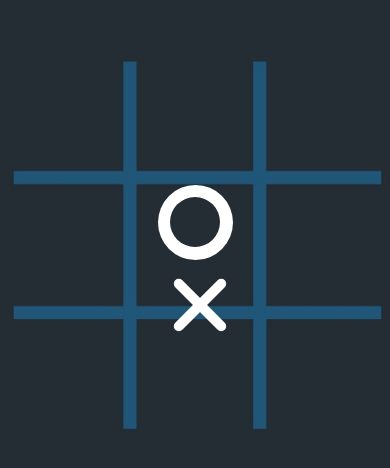
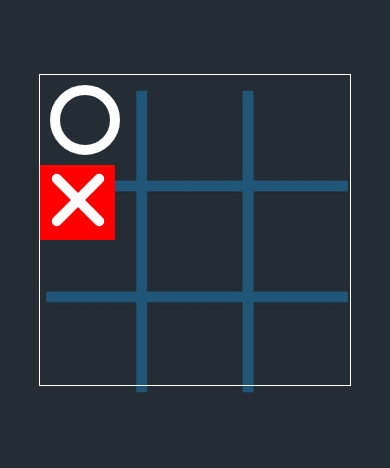
Before and after one commit to Jusav503/tictactoe, a React Native app: screen / in a window 390 px wide. Shown: the part 200-668 px from the top of the page. Built offline with nearby package versions, Linux system fonts and the light colour scheme.

Commit message:
line and crossline updated

```diff
--- a/App.js
+++ b/App.js
@@ -1,20 +1,20 @@
-import { StatusBar } from 'expo-status-bar';
-import React from 'react';
-import { ImageBackground, StyleSheet, View, Text } from 'react-native';
-import bg from "./assets/images/bg.jpeg"
+import { StatusBar } from "expo-status-bar";
+import React from "react";
+import { ImageBackground, StyleSheet, View, Text } from "react-native";
+import bg from "./assets/images/bg.jpeg";
 
 export default function App() {
   return (
     <View style={styles.container}>
       <StatusBar style="light" />
-      <ImageBackground source={bg} style={styles.background}>
-        <View style={styles.circle}>
-          <View style={styles.innerCircle}/>
-        </View>
+      <ImageBackground source={bg} style={styles.background} resizeMode="contain">
+        <View style={styles.map}>
+          <View style={styles.circle} />
 
-        <View>
-          <View style={styles.crossLine} />
-          <View style={[styles.crossLine, styles.crossLineReversed]}/>
+          <View style={styles.cross}>
+            <View style={styles.crossLine} />
+            <View style={[styles.crossLine, styles.crossLineReversed]} />
+          </View>
         </View>
       </ImageBackground>
     </View>
@@ -24,45 +24,55 @@ export default function App() {
 const styles = StyleSheet.create({
   container: {
     flex: 1,
-    backgroundColor: '#fff',
-    alignItems: 'center',
-    justifyContent: 'center',
+    backgroundColor: "#fff",
+    alignItems: "center",
+    justifyContent: "center",
     backgroundColor: "#242D34",
   },
-  background:{
-    width:"100%",
-    height:"100%",
-    alignItems: 'center',
-    justifyContent: 'center',
+  background: {
+    width: "100%",
+    height: "100%",
+    alignItems: "center",
+    justifyContent: "center",
+    paddingTop:15
   },
-  circle:{
-    width:75,
-    height:75,
-    backgroundColor: "white",
+  map:{
+    borderWidth:1,
+    borderColor:"white",
+    width: "80%",
+    aspectRatio:1
+  },
+  circle: {
+    width: 70,
+    height: 70,
+    borderWidth: 10,
+    borderColor: "white",
     borderRadius: 50,
-    alignItems: 'center',
-    justifyContent: 'center',
-    margin:10
+    margin: 10,
   },
-  innerCircle:{
-    width:50,
-    height:50,
-    backgroundColor: "#242D34",
-    borderRadius: 50,
+  cross: {
+    width: 75,
+    height: 75,
+    backgroundColor: "red",
   },
-  crossLine:{
+  crossLine: {
     position: "absolute",
+    left: 32.5,
     width: 10,
-    height:70,
+    height: 70,
     backgroundColor: "white",
     borderRadius: 5,
-    transform:[{
-      rotate: "45deg"
-    }]
+    transform: [
+      {
+        rotate: "45deg",
+      },
+    ],
   },
-  crossLineReversed:{
-    transform:[{
-      rotate: "-45deg",
-    }]
-  }
+  crossLineReversed: {
+    transform: [
+      {
+        rotate: "-45deg",
+      },
+    ],
+  },
 });
```
